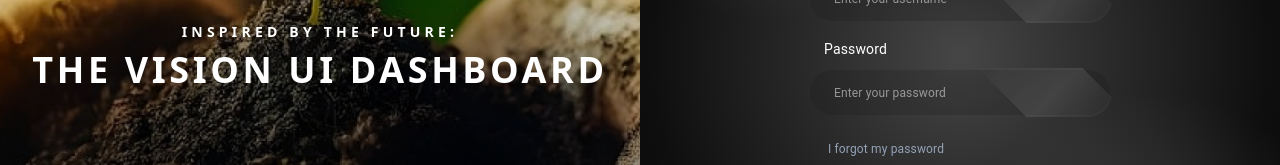
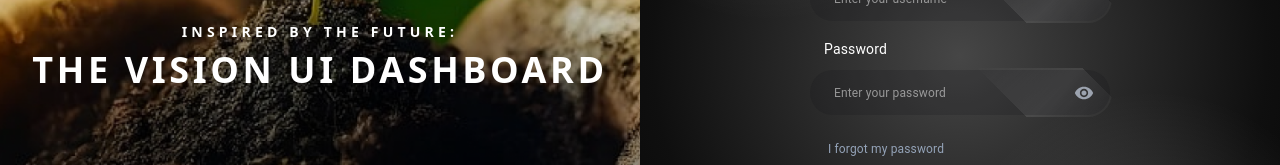
Before and after one commit to usaidinfo/nextjs-deploy, a Next.js app: page /login in a window 1280 px wide. Shown: the part 344-509 px from the top of the page. Built offline with nearby package versions, Linux system fonts and the light colour scheme.

Commit message:
show password/hide password

```diff
--- a/src/components/auth/LoginForm.tsx
+++ b/src/components/auth/LoginForm.tsx
@@ -8,6 +8,8 @@ import Link from 'next/link';
 import { authService } from 'lib/services/auth.service';
 import type { LoginRequest } from 'lib/types/auth';
 import { useRouter } from 'next/navigation';
+import VisibilityIcon from '@mui/icons-material/Visibility';
+import VisibilityOffIcon from '@mui/icons-material/VisibilityOff';
 
 const AnimatedInput = styled('div')({
   position: 'relative',
@@ -83,6 +85,7 @@ export default function LoginForm() {
   });
   const [error, setError] = useState('');
   const [isLoading, setIsLoading] = useState(false);
+  const [showPassword, setShowPassword] = useState(false);
 
 
   const handleChange = (e: React.ChangeEvent<HTMLInputElement>) => {
@@ -164,18 +167,31 @@ export default function LoginForm() {
             <div>
   <Label className='pl-4'>Password</Label>
   <AnimatedInput>
+    <div className="relative">
       <StyledInput
-                  type="password"
+        type={showPassword ? "text" : "password"}
         name="password"
         value={formData.password}
         onChange={handleChange}
         placeholder="Enter your password"
         required
       />
+      <button
+        type="button"
+        onClick={() => setShowPassword(!showPassword)}
+        className="absolute right-4 top-1/2 -translate-y-1/2 text-gray-400 hover:text-white transition-colors"
+      >
+        {showPassword ? (
+          <VisibilityOffIcon sx={{ fontSize: 20 }} />
+        ) : (
+          <VisibilityIcon sx={{ fontSize: 20 }} />
+        )}
+      </button>
+    </div>
   </AnimatedInput>
 </div>
             <button
-  type="button" // Important to specify type so it doesn't submit the form
+              type="button"
               onClick={(e) => e.preventDefault()}
               className='text-slate-400 text-xs pl-5 py-2'
             >
```
Lines whose indentation alone changed are shown as unchanged.
